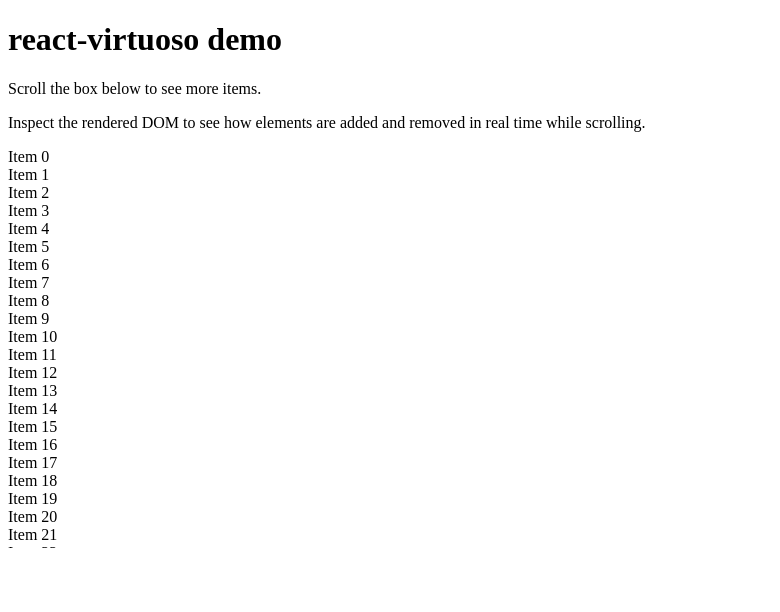
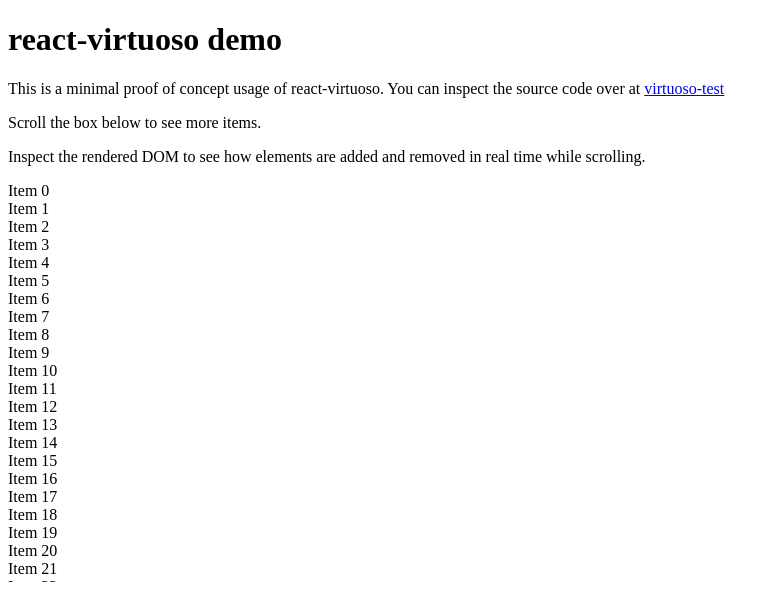
Before and after one commit to fildon/virtuoso-test, a React app: page / in a window 1280 px wide. Shown: the top 612 px of the page, without its empty margins (0-780 px from the left). Built offline with nearby package versions, Linux system fonts and the light colour scheme; the HTML template or start-up script is replaced by a standard one.

Commit message:
Adds link to the source code in the main view

```diff
--- a/src/app.tsx
+++ b/src/app.tsx
@@ -4,6 +4,7 @@
 	return (
 		<main className="stack center">
 			<h1>react-virtuoso demo</h1>
+			<p>This is a minimal proof of concept usage of react-virtuoso. You can inspect the source code over at <a href="https://github.com/fildon/virtuoso-test">virtuoso-test</a></p>
 			<p>Scroll the box below to see more items.</p>
 			<p>
 				Inspect the rendered DOM to see how elements are added and removed in
```
